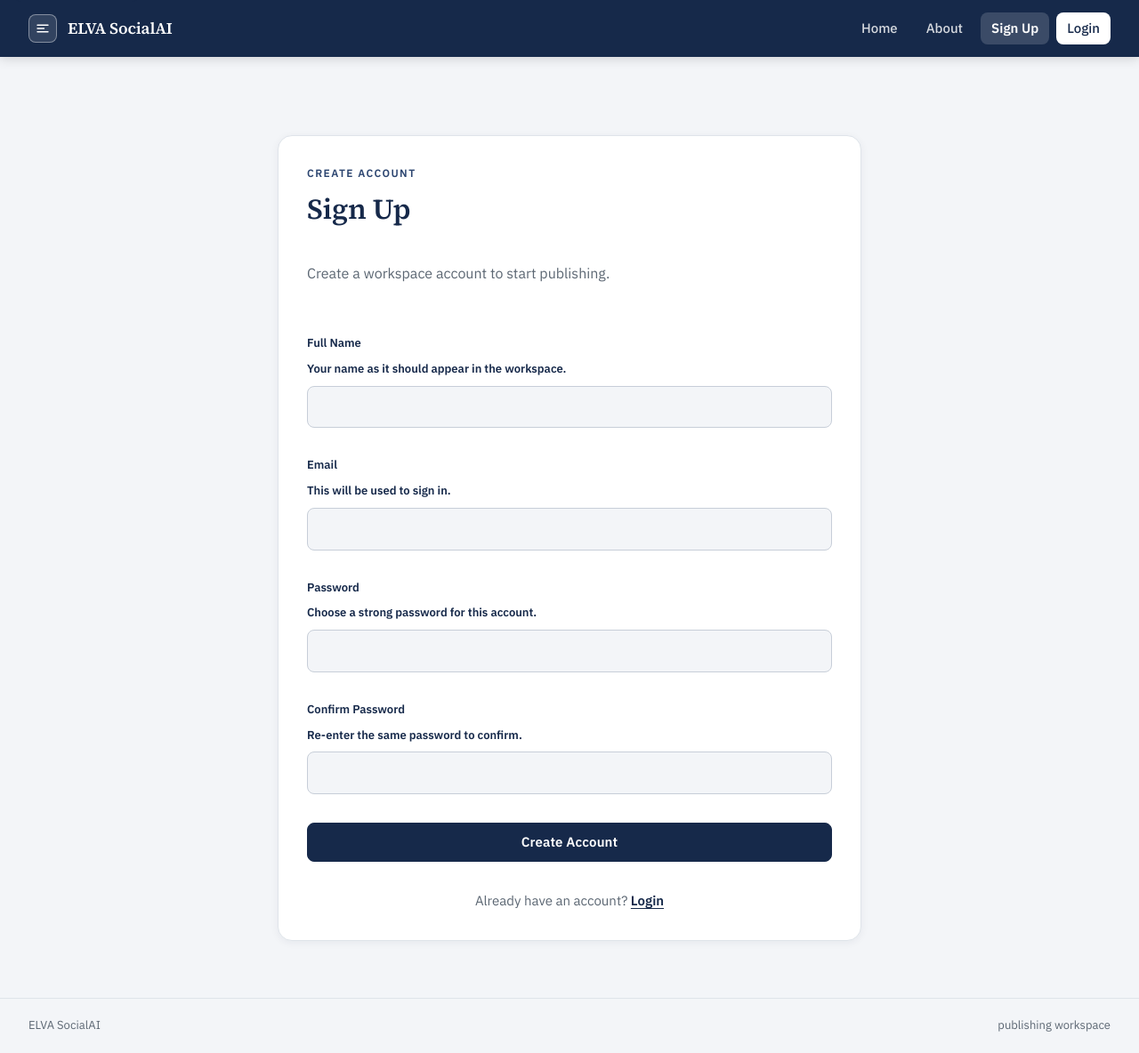
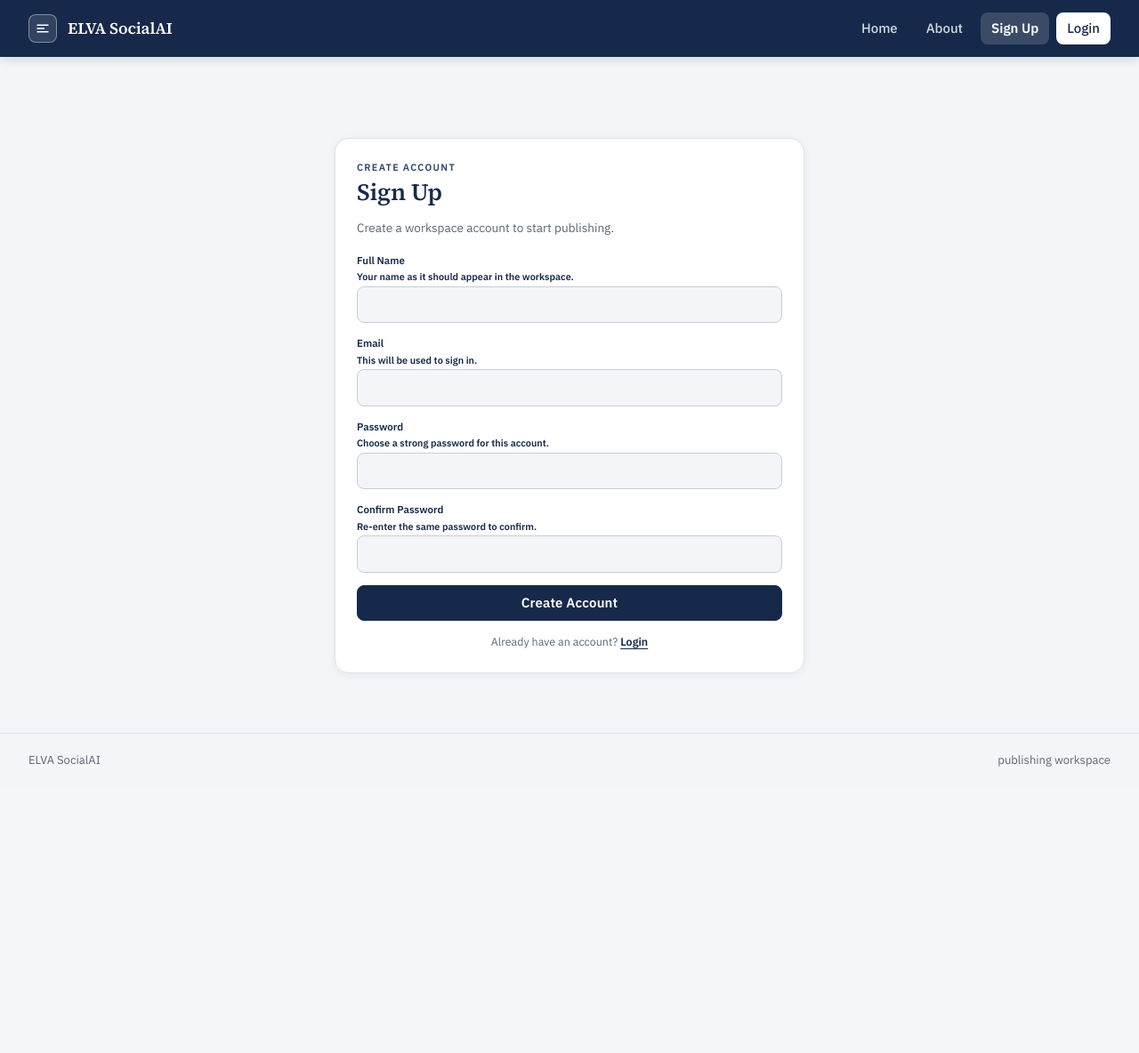
Before and after one commit to pakashiva/Social-Automation, a Flask app: page /signup in a window 1280 px wide. Shown: the whole page at 89% size. After the commit the page ends 862 px from the top, so only its background shows below. Run offline with Flask 3, Linux system fonts and the light colour scheme.

Commit message:
resizing signup/login pages

```diff
--- a/static/css/components.css
+++ b/static/css/components.css
@@ -222,8 +222,8 @@ select:focus-visible {
 
 .form-card {
     display: grid;
-    gap: var(--space-7);
-    padding: var(--space-7);
+    gap: 14px;
+    padding: 24px;
 }
 
 .form-section {
@@ -720,3 +720,95 @@ select:focus-visible {
     }
 
 }
+
+/* =========================================================
+   Compact authentication pages
+   Keeps Login / Sign Up inside the desktop viewport.
+   ========================================================= */
+
+body.is-auth {
+    overflow: hidden;
+}
+
+body.is-auth .page {
+    max-width: 560px;
+    height: calc(100vh - var(--nav-height));
+    padding: 24px 16px;
+    display: flex;
+    align-items: center;
+    justify-content: center;
+}
+
+body.is-auth .auth-page,
+body.is-auth .auth-container {
+    width: 100%;
+}
+
+body.is-auth .form-card {
+    width: 100%;
+    max-width: 560px;
+    gap: 14px;
+    padding: 24px;
+}
+
+body.is-auth .auth-title {
+    margin-bottom: 0;
+}
+
+body.is-auth .auth-title .eyebrow {
+    margin-bottom: 4px;
+    font-size: 0.68rem;
+}
+
+body.is-auth .auth-title h1 {
+    font-size: 1.65rem;
+}
+
+body.is-auth .auth-subtitle {
+    margin-bottom: 4px;
+    font-size: 0.85rem;
+    line-height: 1.35;
+}
+
+body.is-auth .field-group {
+    gap: 3px;
+}
+
+body.is-auth .field-group label {
+    font-size: 0.72rem;
+}
+
+body.is-auth .field-help {
+    font-size: 0.68rem;
+    line-height: 1.25;
+}
+
+body.is-auth .field-group input {
+    min-height: 40px;
+    padding: 7px 11px;
+}
+
+body.is-auth .form-actions .button {
+    min-height: 40px;
+}
+
+body.is-auth .auth-footer {
+    font-size: 0.78rem;
+}
+
+@media (max-width: 640px) {
+    body.is-auth {
+        overflow: auto;
+    }
+
+    body.is-auth .page {
+        height: auto;
+        min-height: calc(100vh - var(--nav-height));
+        padding: 16px 12px;
+        align-items: flex-start;
+    }
+
+    body.is-auth .form-card {
+        padding: 18px;
+    }
+}
--- a/static/css/style.css
+++ b/static/css/style.css
@@ -1182,3 +1182,11 @@ body.schedule-modal-open {
     }
 
 }
+
+/* Compact Login / Sign Up viewport */
+body.is-auth .page {
+    max-width: 560px;
+    height: calc(100vh - var(--nav-height));
+    padding-top: 24px;
+    padding-bottom: 24px;
+}
```
